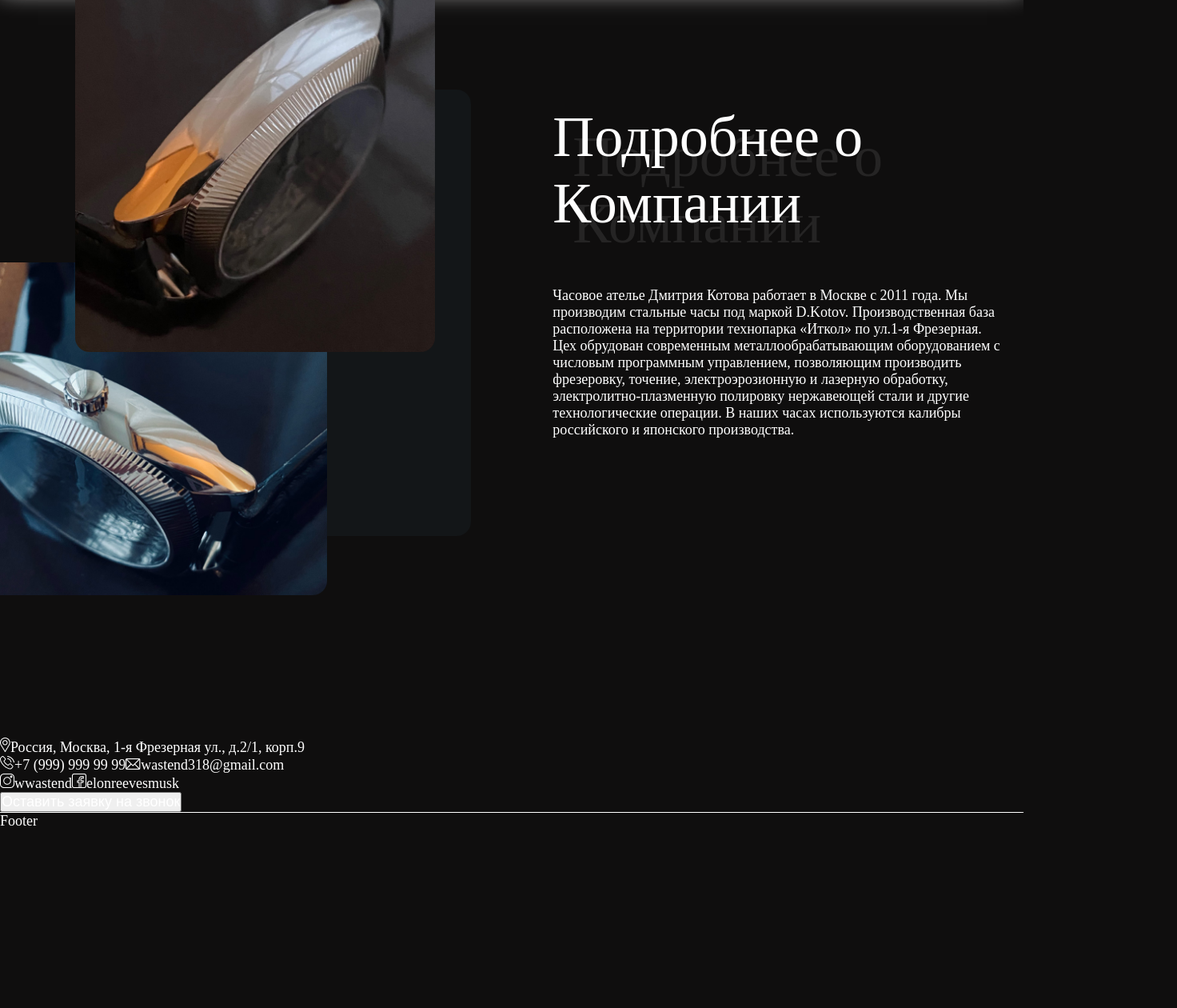
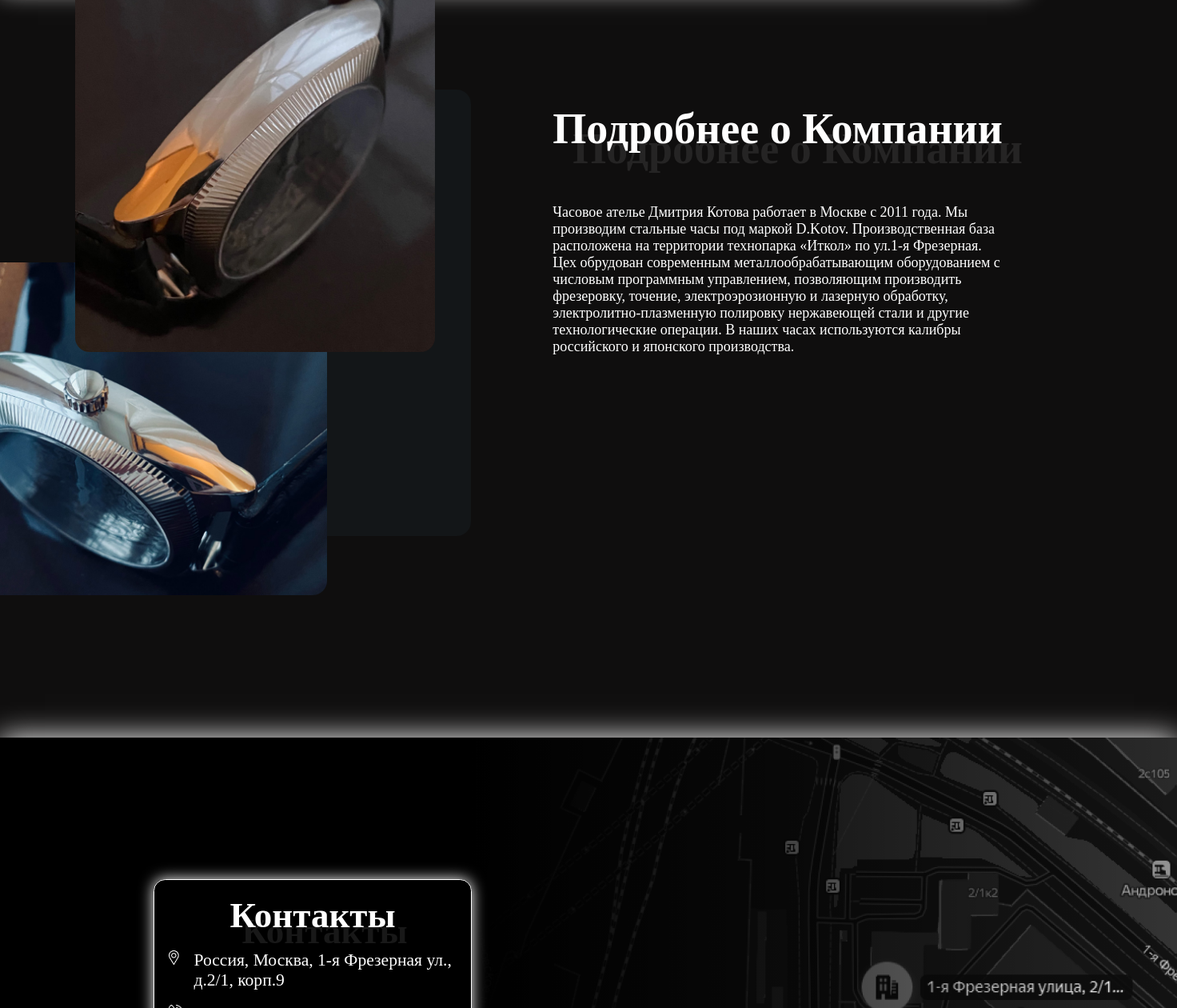
Before and after one commit to Wastend/WatchStudio, a React (Create React App) app: page / in a window 1280 px wide. Shown: the part 780-2040 px from the top of the page at 80% size, 1472 px wide, since content can reach past the window. Before the commit the page ends 1817 px from the top, so only its background shows below. Built offline with nearby package versions, Linux system fonts and the light colour scheme.

Commit message:
start stilling contacts part

```diff
--- a/src/index.scss
+++ b/src/index.scss
@@ -15,6 +15,14 @@ html,
 body {
   height: 100%;
   background-color: $black;
+}
+
+h1 {
+  font-size: 4rem;
+}
+
+h3 {
+  font-size: 2.5rem;
 }
 
 a {
@@ -131,10 +139,6 @@ footer {
   margin-left: 1rem;
 }
 
-.start__text {
-  font-size: 4rem;
-}
-
 .link__presentation {
   display: flex;
   align-items: center;
@@ -233,11 +237,65 @@ footer {
 }
 
 .company__header {
-  font-size: 4rem;
   text-shadow: 25px 25px $shadow;
 }
 
-.company__description {}
+.contacts {
+  display: flex;
+  flex-direction: column;
+  justify-content: center;
+  align-items: left;
+  padding-left: 15vw;
+  width: 100%;
+  height: 39rem;
+  background-image: linear-gradient(to left, rgba(255, 255, 255, 0), #000 60%) ,url('./app/assets/map.png');
+  box-shadow: 0 0 2rem   #ffffff;
+}
+
+.contacts__info {
+  display: flex;
+  flex-direction: column;
+  width: 20rem;
+  height: auto;
+  border: 1px solid $white;
+  border-radius: 0.8rem;
+  box-shadow: 0 0 1rem #ffffff;
+  padding: 1rem;
+  gap: 1rem;
+}
+
+.contacts__info_header {
+  align-self: center;
+  text-shadow: 15px 20px $shadow;
+}
+
+.contacts__info_block {
+  display: flex;
+  flex-direction: column;
+  gap: 0.3rem;
+}
+
+.contacts__info_element {
+  display: flex;
+  flex-direction: row;
+  gap: 1rem;
+  font-size: 1.2rem;
+}
+
+.contacts__info_element img {
+  width: 1rem;
+  height: 1rem;
+}
+
+.button__send {
+  align-self: center;
+  width: 15rem;
+  height: 1.5rem;
+  background-color: transparent;
+  border: 1px solid $white;
+  border-radius: 0.3rem;
+  box-shadow: -0.5rem 0.5rem 1px $shadow;
+}
 
 @media(min-width:1920px) {
   * {
@@ -256,7 +314,8 @@ footer {
 }
 
 @media(max-width: 1440px) {
-  .start__text {
+
+  h1 {
     font-size: 3rem;
   }
 }
@@ -265,10 +324,6 @@ footer {
 
   * {
     font-size: 16px;
-  }
-
-  .start__text {
-    font-size: 3rem;
   }
 
   .start__image {
@@ -291,14 +346,16 @@ footer {
     height: 25rem;
   }
 
-  .company__header {
-    font-size: 3rem;
-  }
 }
 
 @media(max-width: 768px) {
+
   * {
     font-size: 14px;
+  }
+
+  h1 {
+    font-size: 2rem;
   }
 
   .logo {
@@ -336,10 +393,6 @@ footer {
     display: block;
     position: relative;
     z-index: 10;
-  }
-
-  .start__text {
-    font-size: 2rem;
   }
 
   .start__image {
@@ -409,7 +462,6 @@ footer {
   }
 
   .company__header {
-    font-size: 2.5rem;
     text-align: center;
   }
 
--- a/src/pages/MainPage/MainCompany.jsx
+++ b/src/pages/MainPage/MainCompany.jsx
@@ -11,10 +11,8 @@ const MainCompany = () => {
                 <figure className="company__square"></figure>
             </div>
             <div className="company__info">
-                <p className="company__header">
-                    Подробнее о Компании
-                </p>
-                <p className='company__description'>
+                <h1 className="company__header"> Подробнее о Компании </h1>
+                <p >
                     Часовое ателье Дмитрия Котова работает в Москве с 2011 года. Мы производим стальные часы под маркой D.Kotov. Производственная база расположена на территории технопарка «Иткол» по ул.1-я Фрезерная. Цех обрудован современным металлообрабатывающим оборудованием с числовым программным управлением, позволяющим производить фрезеровку, точение, электроэрозионную и лазерную обработку, электролитно-плазменную полировку нержавеющей стали и другие технологические операции. В наших часах используются калибры российского и японского производства.
                 </p>
             </div>
--- a/src/pages/MainPage/MainContacts.jsx
+++ b/src/pages/MainPage/MainContacts.jsx
@@ -5,7 +5,7 @@ const MainContacts = () => {
     return (
         <div className='contacts'>
             <div className="contacts__info">
-                <p className="contacts__info_header"></p>
+                <h3 className="contacts__info_header">Контакты</h3>
                 <a href='https://goo.gl/maps/Y42VMTTu4Sm9trkz9' className="contacts__info_element">
                     <img src={images.icon__position} alt="position" />
                     Россия, Москва, 1-я Фрезерная ул., д.2/1, корп.9
--- a/src/pages/MainPage/MainStart.jsx
+++ b/src/pages/MainPage/MainStart.jsx
@@ -5,7 +5,7 @@ const MainStart = () => {
   return (
       <div className='start'>
         <div className="start__info">
-          <p className="start__text">Часовое ателье Дмитрия Котова</p>
+          <h1 className='start__text'>Часовое ателье Дмитрия Котова</h1>
           <a href='https://www.youtube.com/watch?v=xm5kRU06wxw' target='_blank' rel="noreferrer" className="link__presentation">
             <img src={images.button__play} alt='play'></img>
             <p >Смотреть видео презентацию</p>
```
Also changed, not shown: src/app/assets/index.js (+6 -4 lines), src/app/assets/map.png (added).
